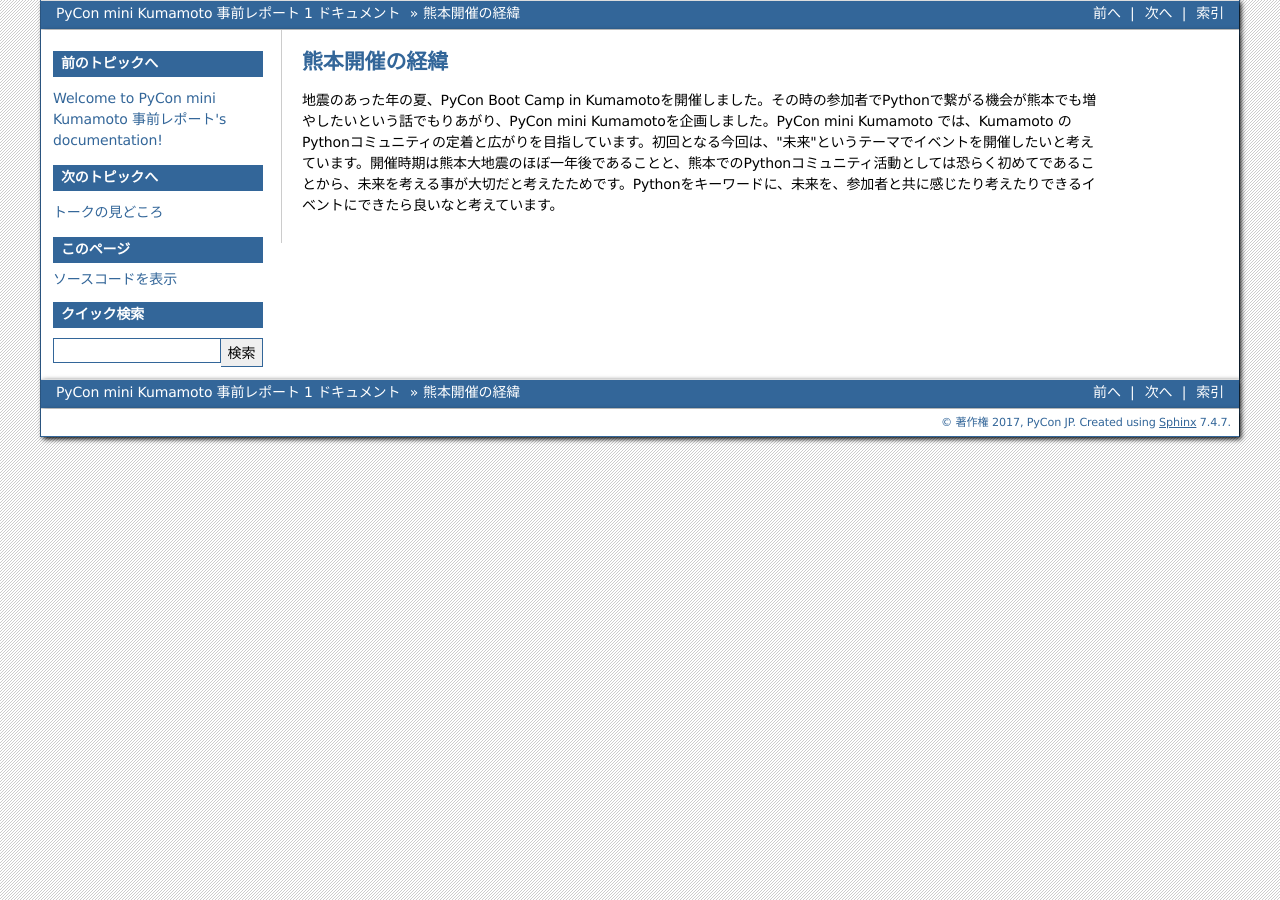
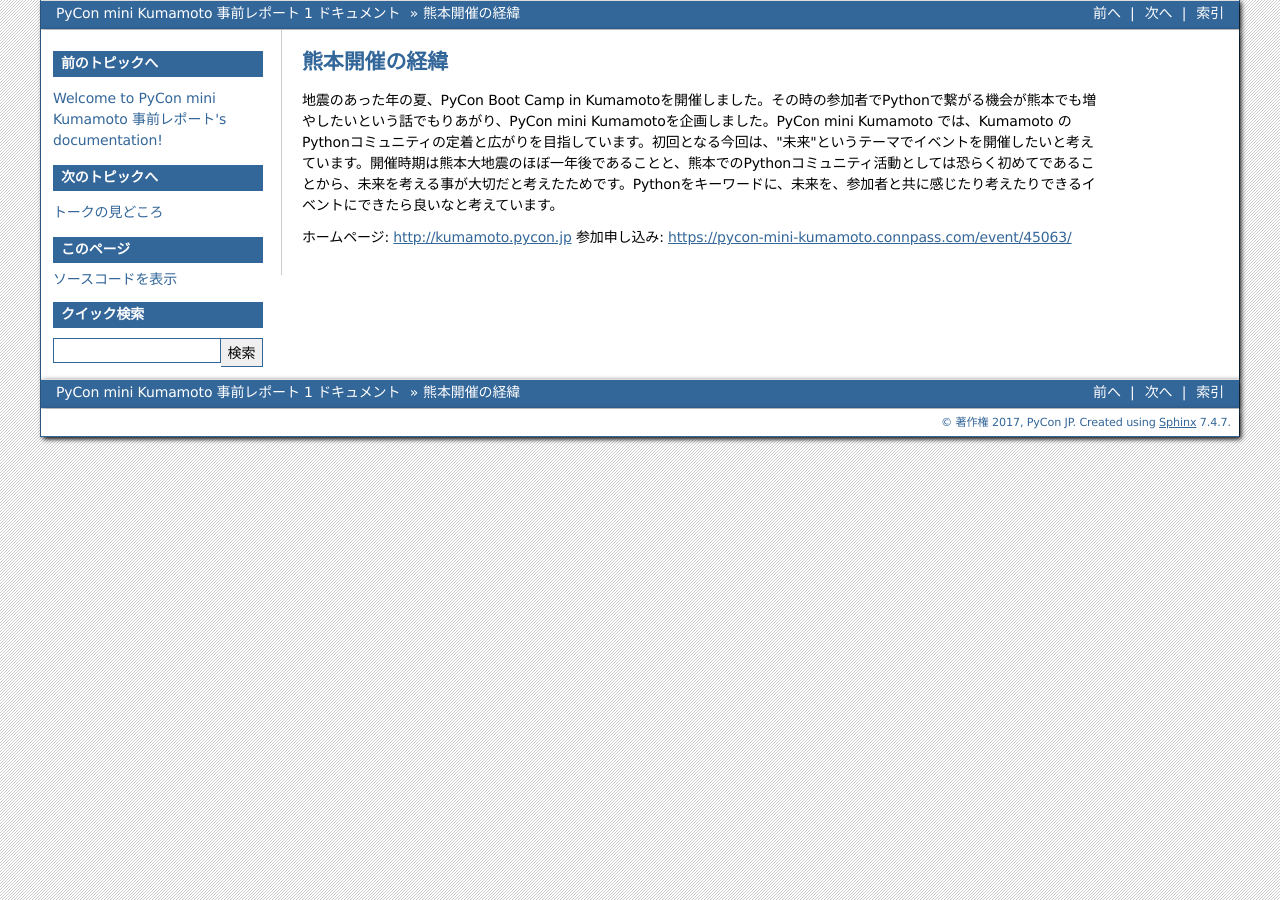
Before and after one commit to pyconjp/kumamoto-2017-pre-report, a Sphinx documentation site: the page built from source/about_pycon_mini_kumamoto.rst, in a window 1280 px wide. Built offline with Sphinx 7.4.7, drawn with Linux system fonts in a browser that asks for light colours; some of the changed lines change nothing that is shown.

Commit message:
about_pycon_mini_kumamotoにHPと参加申し込みURLを追加

```diff
--- a/source/about_pycon_mini_kumamoto.rst
+++ b/source/about_pycon_mini_kumamoto.rst
@@ -3,3 +3,6 @@
 ==============
 
 地震のあった年の夏、PyCon Boot Camp in Kumamotoを開催しました。その時の参加者でPythonで繋がる機会が熊本でも増やしたいという話でもりあがり、PyCon mini Kumamotoを企画しました。PyCon mini Kumamoto では、Kumamoto のPythonコミュニティの定着と広がりを目指しています。初回となる今回は、"未来"というテーマでイベントを開催したいと考えています。開催時期は熊本大地震のほぼ一年後であることと、熊本でのPythonコミュニティ活動としては恐らく初めてであることから、未来を考える事が大切だと考えたためです。Pythonをキーワードに、未来を、参加者と共に感じたり考えたりできるイベントにできたら良いなと考えています。
+
+ホームページ: http://kumamoto.pycon.jp
+参加申し込み: https://pycon-mini-kumamoto.connpass.com/event/45063/
```
